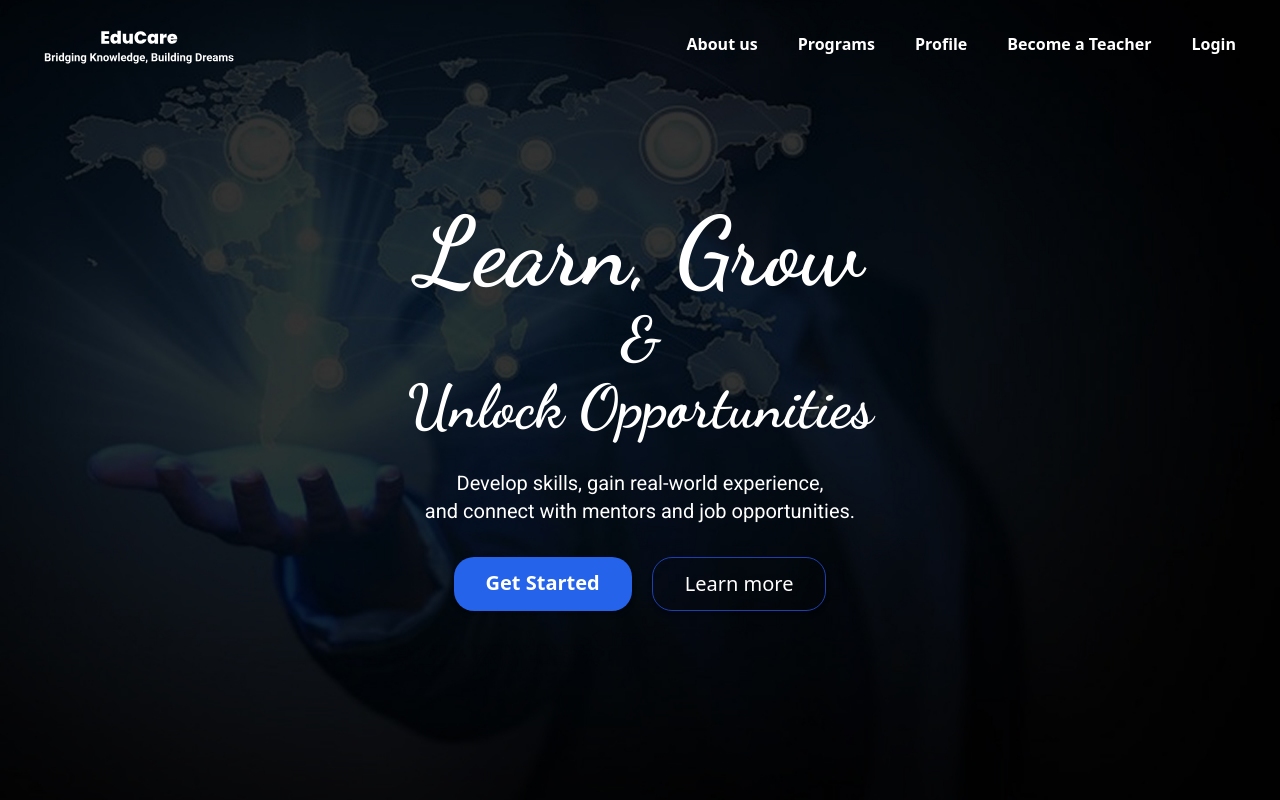
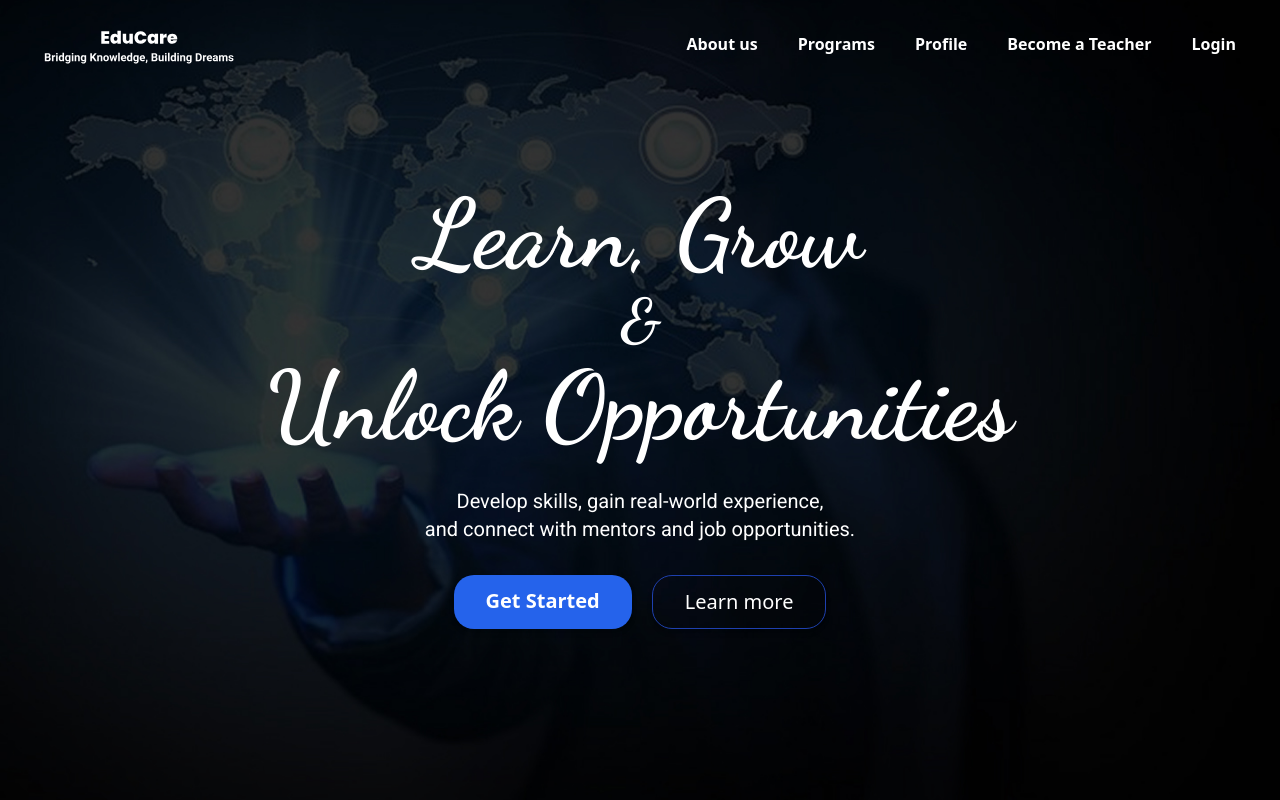
Before and after one commit to Eseoghene94/Educare, a React (Vite) app: page / in a window 1280 px wide. Shown: the top 800 px of the page. Built offline with nearby package versions, Linux system fonts and the light colour scheme.

Commit message:
modified:   src/components/Hero.jsx

```diff
--- a/src/components/Hero.jsx
+++ b/src/components/Hero.jsx
@@ -72,7 +72,7 @@ function Hero() {
             {" "}
             &{" "}
           </h2>
-          <h2 className="text-5xl md:text-6xl font-bold mt-2 md:mt-2 font-dancing">
+          <h2 className="text-6xl md:text-8xl font-bold mt-2 md:mt-2 font-dancing">
             Unlock Opportunities
           </h2>
           <p className="text-lg md:text-xl my-8 font-poppins">
```
